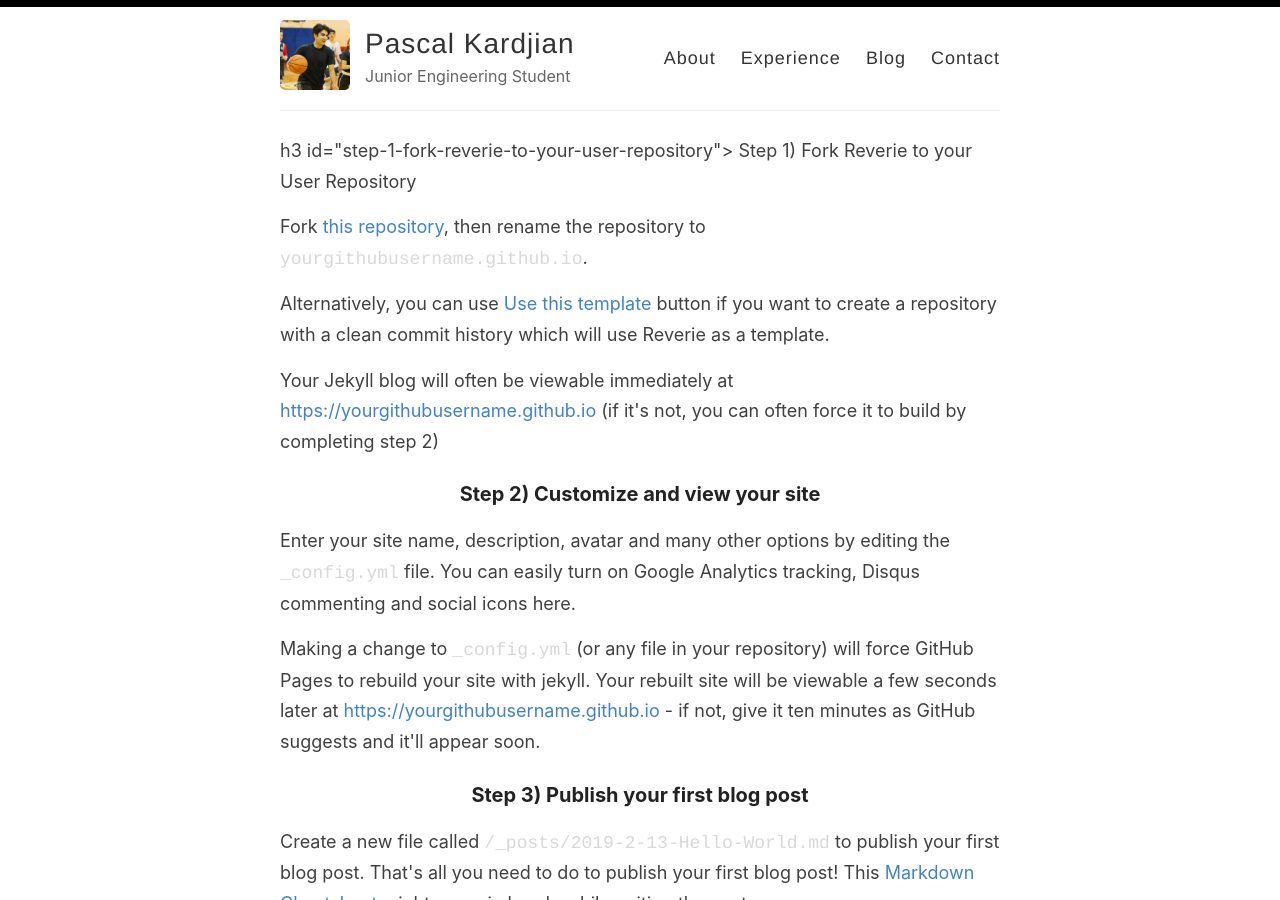
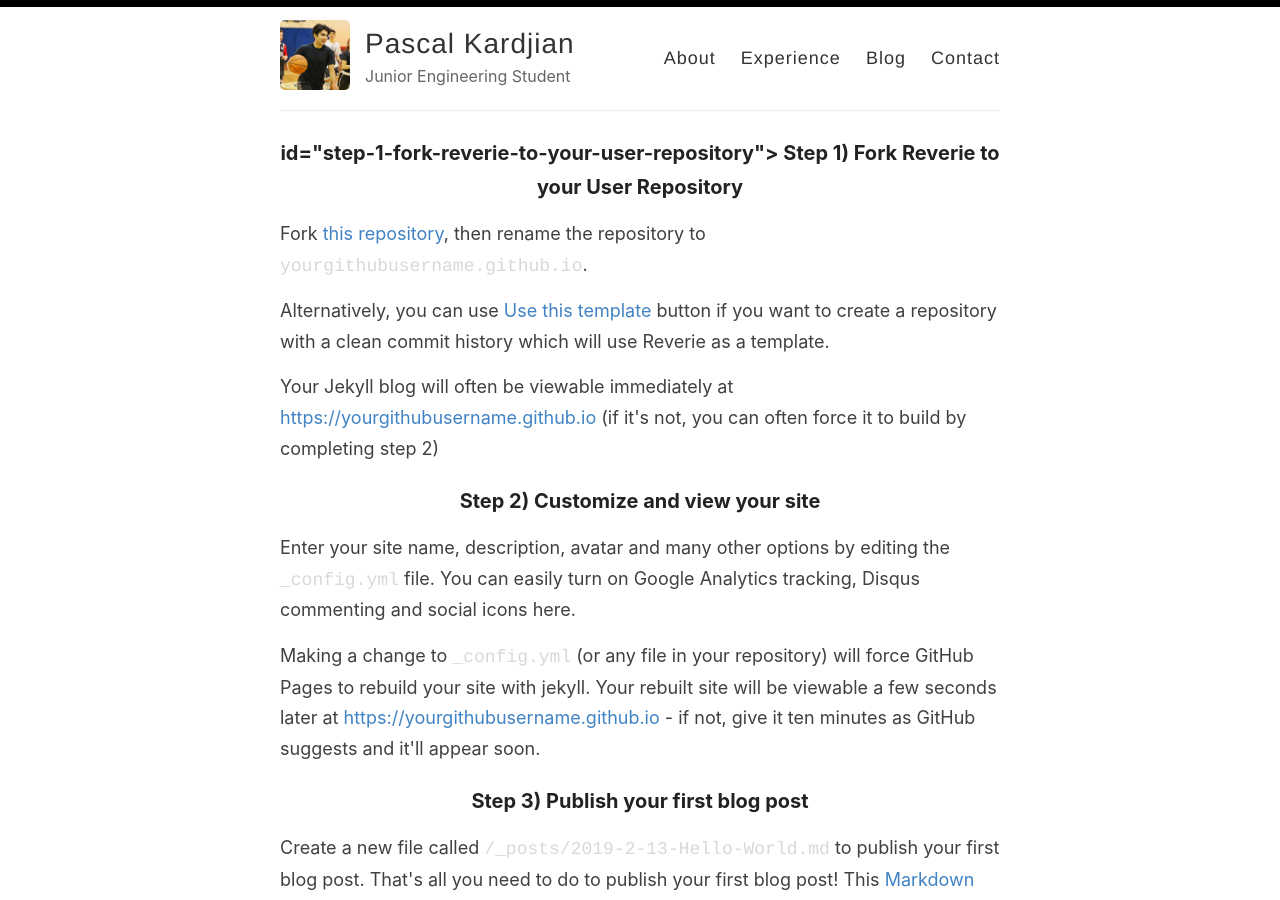
Before and after one commit to pkardjian/pkardjian.github.io, a Jekyll site: the page built from index.html, in a window 1280 px wide and 900 px high. Built offline with Jekyll 4.4.1, drawn with Linux system fonts in a browser that asks for light colours; the list of posts is cut into pages by our own code.

Commit message:
little fix on main

```diff
--- a/index.html
+++ b/index.html
@@ -2,7 +2,7 @@
 layout: default
 ---
 
-h3 id="step-1-fork-reverie-to-your-user-repository"> Step 1) Fork Reverie to your User Repository</h3>
+<h3> id="step-1-fork-reverie-to-your-user-repository"> Step 1) Fork Reverie to your User Repository</h3>
 <p>Fork <a href="https://github.com/amitmerchant1990/reverie">this repository</a>,
   then rename the repository to <code>yourgithubusername.github.io</code>.</p>
 <p>Alternatively, you can use <a href="https://github.com/amitmerchant1990/reverie/generate">
```
